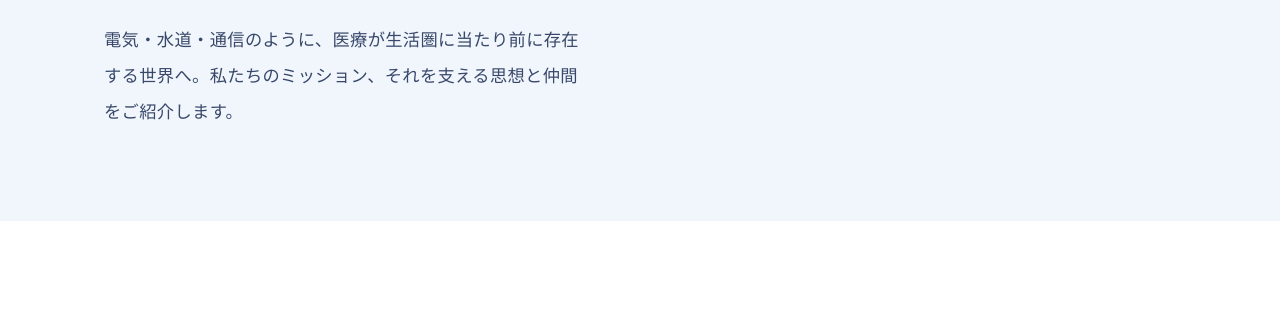
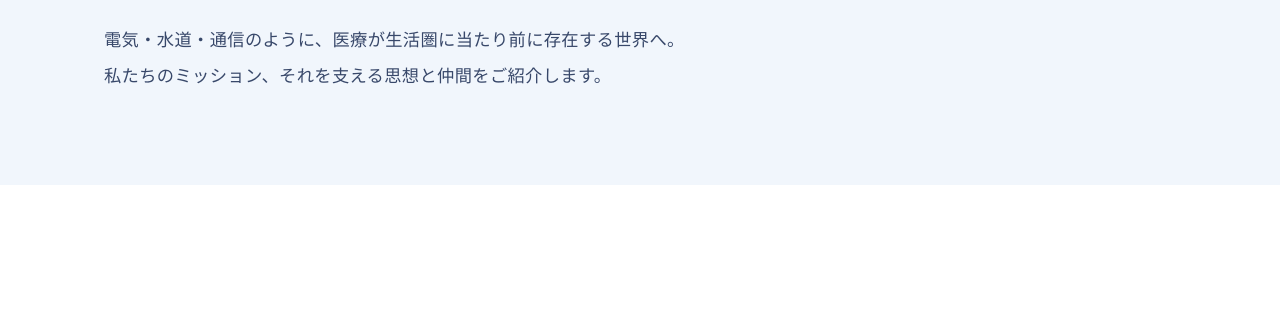
Before and after one commit to medixus-inc/Medixus-HP, a plain HTML site: page company.html in a window 1280 px wide. Shown: the part 420-743 px from the top of the page. Drawn offline with Linux system fonts and the light colour scheme; a web font is replaced by a local one.

Commit message:
Keep about hero lead on two lines

```diff
--- a/company.html
+++ b/company.html
@@ -43,7 +43,7 @@
     <div class="crumb reveal"><a href="index.html">ホーム</a><span class="sep">／</span><span>私たちについて</span></div>
     <span class="en reveal">About Us</span>
     <h1 class="reveal reveal-d1">医療を、インフラに。<br>その実現に、本気で挑む。</h1>
-    <p class="lead reveal reveal-d2">電気・水道・通信のように、医療が生活圏に当たり前に存在する世界へ。私たちのミッション、それを支える思想と仲間をご紹介します。</p>
+    <p class="lead about-hero-lead reveal reveal-d2"><span>電気・水道・通信のように、医療が生活圏に当たり前に存在する世界へ。</span><br><span>私たちのミッション、それを支える思想と仲間をご紹介します。</span></p>
   </div>
 </section>
 
--- a/styles.css
+++ b/styles.css
@@ -447,6 +447,8 @@ p:last-child { margin-bottom: 0; }
 .phero .en { font-family: var(--display); font-style: italic; color: var(--brand); font-size: 1rem; letter-spacing: .1em; display:block; margin-bottom: 18px; }
 .phero h1 { font-size: clamp(2.2rem, 5vw, 3.6rem); letter-spacing: .05em; line-height: 1.3; }
 .phero .lead { margin-top: 26px; max-width: 56ch; }
+.about-hero-lead { max-width: none; }
+.about-hero-lead span { white-space: nowrap; }
 
 /* ---- Split feature (image + copy) ---- */
 .split { display:grid; grid-template-columns: 1fr 1fr; gap: clamp(30px,5vw,70px); align-items:center; }
@@ -455,6 +457,7 @@ p:last-child { margin-bottom: 0; }
 .split.wide .media img { aspect-ratio: 5/4; }
 .message-title span { white-space: nowrap; }
 @media (max-width: 860px){ .split { grid-template-columns: 1fr; } }
+@media (max-width: 760px){ .about-hero-lead span { white-space: normal; } }
 @media (max-width: 520px){ .message-title span { white-space: normal; } }
 
 /* ---- OS feature split ---- */
```
